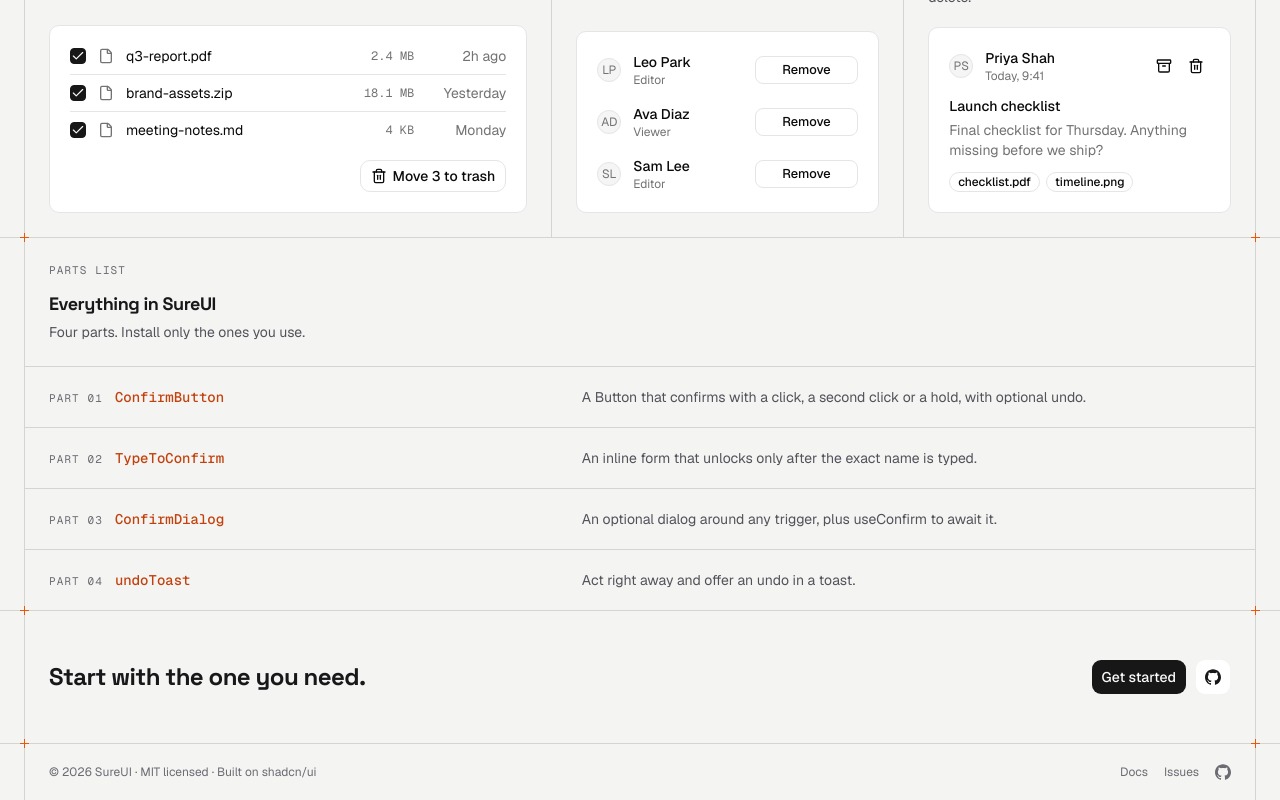
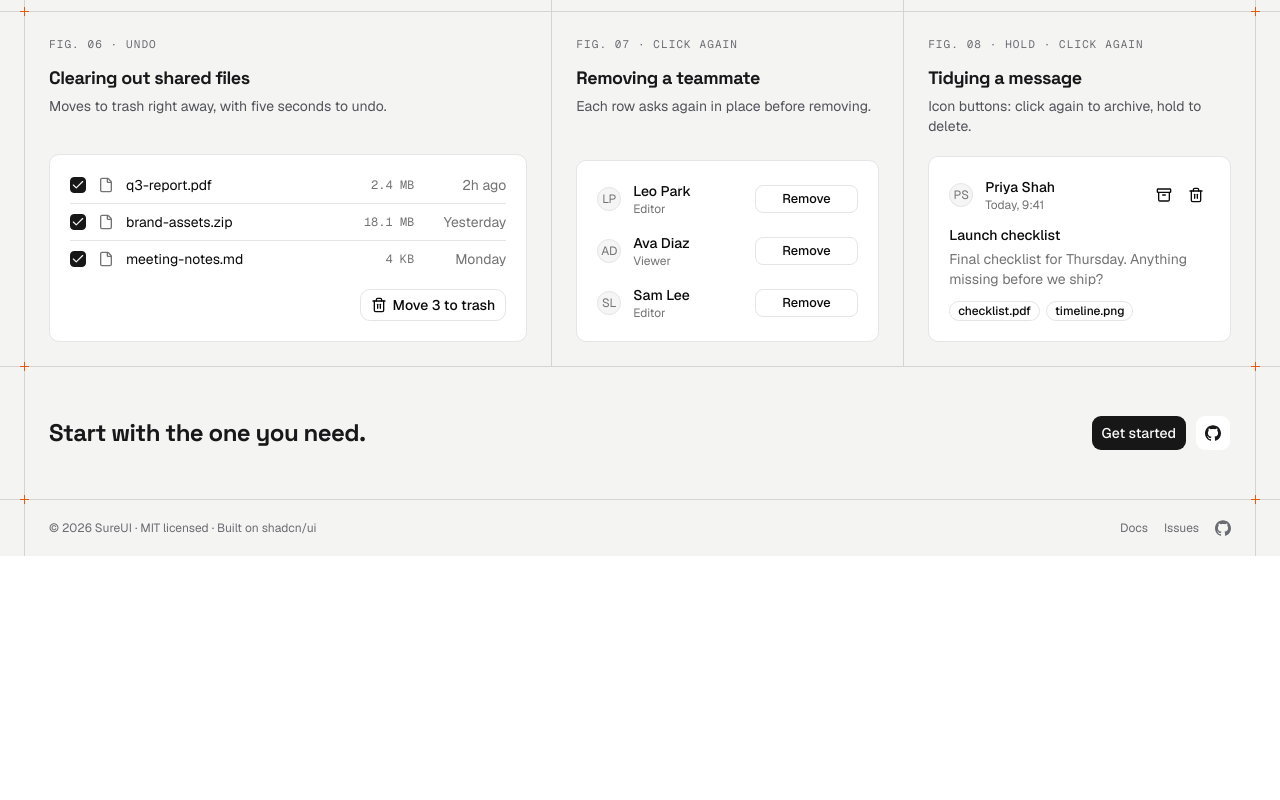
Before and after one commit to aidankmcalister/sureui, a Next.js app: page / in a window 1280 px wide. Shown: the part 1322-2122 px from the top of the page. After the commit the page ends 1878 px from the top, so only its background shows below. Built offline with nearby package versions, Linux system fonts and the light colour scheme.

Commit message:
feat: replace the parts list with a figures header

```diff
--- a/app/page.tsx
+++ b/app/page.tsx
@@ -1,5 +1,3 @@
-import Link from "next/link"
-
 import { Actions } from "@/components/site/actions"
 import { Band, Label } from "@/components/site/frame"
 import { Cell } from "@/components/site/home/cell"
@@ -17,32 +15,6 @@ import {
 const grid =
   "grid grid-cols-1 gap-px bg-(--rule) md:grid-cols-2 lg:grid-cols-[minmax(0,3fr)_minmax(0,2fr)_minmax(0,2fr)]"
 
-const parts = [
-  {
-    name: "ConfirmButton",
-    href: "/docs/click-again",
-    description:
-      "A Button that confirms with a click, a second click or a hold, with optional undo.",
-  },
-  {
-    name: "TypeToConfirm",
-    href: "/docs/type-to-confirm",
-    description:
-      "An inline form that unlocks only after the exact name is typed.",
-  },
-  {
-    name: "ConfirmDialog",
-    href: "/docs/dialogs",
-    description:
-      "An optional dialog around any trigger, plus useConfirm to await it.",
-  },
-  {
-    name: "undoToast",
-    href: "/docs/undo",
-    description: "Act right away and offer an undo in a toast.",
-  },
-]
-
 export default function Home() {
   return (
     <main>
@@ -58,7 +30,15 @@ export default function Home() {
         <Actions />
       </Band>
       <Band>
-        <h2 className="sr-only">Examples</h2>
+        <div className="grid gap-1 border-b border-(--rule) px-3 py-6 sm:p-6">
+          <Label className="mb-2">Figures</Label>
+          <h2 className="font-display text-lg leading-7 font-bold tracking-tight">
+            See them in use
+          </h2>
+          <p className="text-sm text-(--ink-muted)">
+            Eight live examples. Every button works.
+          </p>
+        </div>
         <div className={grid}>
           <Cell
             featured
@@ -140,36 +120,6 @@ export default function Home() {
           </Cell>
         </div>
       </Band>
-      <Band>
-        <div className="grid gap-px bg-(--rule)">
-          <div className="grid gap-1 bg-(--paper) px-3 py-6 sm:p-6">
-            <Label className="mb-2">Parts list</Label>
-            <h2 className="font-display text-lg leading-7 font-bold tracking-tight">
-              Everything in SureUI
-            </h2>
-            <p className="text-sm text-(--ink-muted)">
-              Four parts. Install only the ones you use.
-            </p>
-          </div>
-          {parts.map((part, index) => (
-            <Link
-              key={part.name}
-              href={part.href}
-              className="grid gap-1 bg-(--paper) px-3 py-5 hover:bg-(--well) sm:px-6 lg:grid-cols-[minmax(0,3fr)_minmax(0,4fr)] lg:items-baseline"
-            >
-              <span className="flex items-baseline gap-3">
-                <Label>Part {String(index + 1).padStart(2, "0")}</Label>
-                <span className="font-mono text-sm font-medium text-(--mark-text)">
-                  {part.name}
-                </span>
-              </span>
-              <span className="text-sm text-pretty text-(--ink-muted) lg:pl-6">
-                {part.description}
-              </span>
-            </Link>
-          ))}
-        </div>
-      </Band>
       <Band className="flex flex-wrap items-center justify-between gap-6 px-3 py-12 sm:px-6">
         <p className="font-display text-2xl font-bold tracking-tight">
           Start with the one you need.
```
